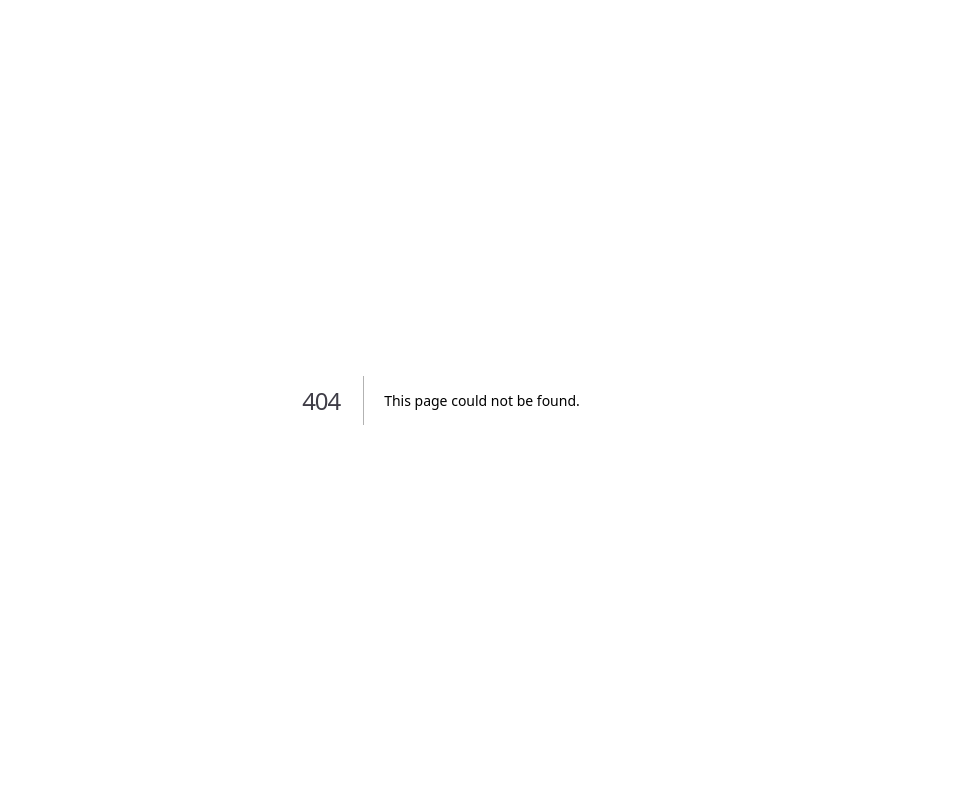
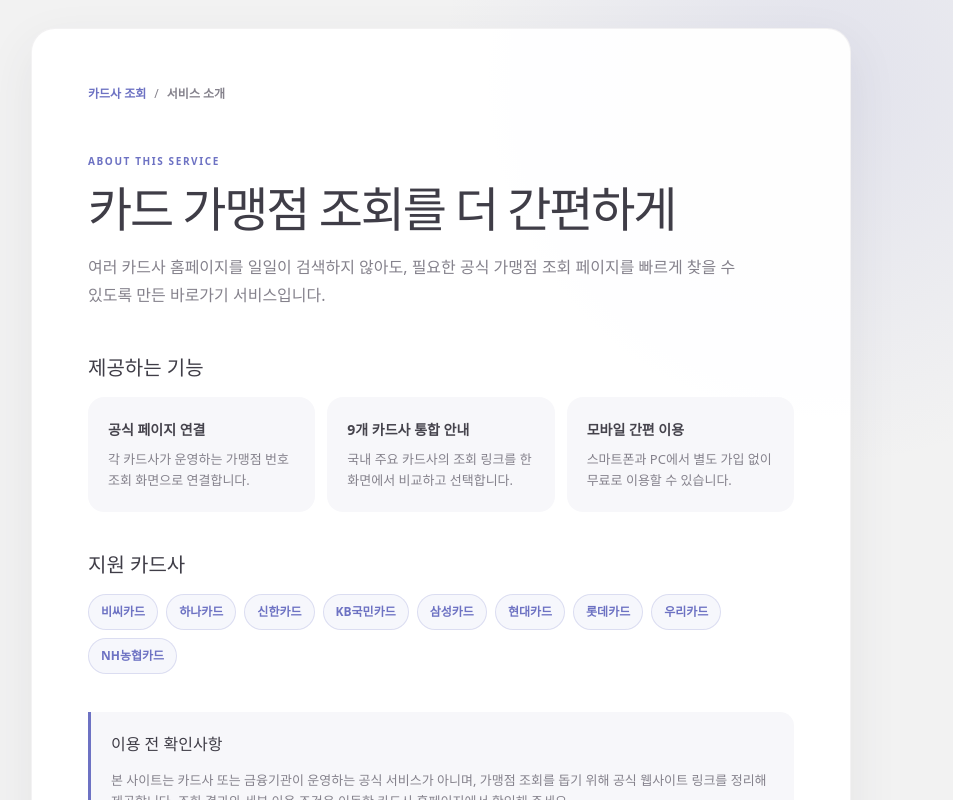
Before and after one commit to jereudinan/card-store-id-checker, a Next.js app: page /about in a window 1280 px wide. Before the commit this address had no page. Shown: the top 800 px of the page, without its empty margins (199-1152 px from the left). Built offline with nearby package versions, Linux system fonts and the light colour scheme.

Commit message:
SEO 최적화 및 서비스 소개 페이지 추가

```diff
--- /dev/null
+++ b/app/about/page.tsx
@@ -0,0 +1,104 @@
+import type { Metadata } from "next";
+
+export const metadata: Metadata = {
+  title: "서비스 소개",
+  description:
+    "카드 가맹점 조회 바로가기 서비스의 제공 기능, 이용 방법, 지원 카드사와 운영 원칙을 안내합니다.",
+  alternates: {
+    canonical: "/about/",
+  },
+  openGraph: {
+    title: "서비스 소개 | 카드 가맹점 조회",
+    description: "9개 카드사의 공식 가맹점 조회 페이지를 편리하게 찾는 방법",
+    url: "/about/",
+  },
+};
+
+const supportedCompanies = [
+  "비씨카드",
+  "하나카드",
+  "신한카드",
+  "KB국민카드",
+  "삼성카드",
+  "현대카드",
+  "롯데카드",
+  "우리카드",
+  "NH농협카드",
+];
+
+export default function AboutPage() {
+  const structuredData = {
+    "@context": "https://schema.org",
+    "@type": "WebPage",
+    name: "카드 가맹점 조회 서비스 소개",
+    url: "https://card-store-id-checker.pages.dev/about/",
+    description:
+      "국내 주요 카드사의 공식 가맹점 번호 조회 페이지를 한곳에서 연결하는 서비스 안내",
+    inLanguage: "ko-KR",
+  };
+
+  return (
+    <main className="about-shell">
+      <article className="about-card">
+        <nav className="about-nav" aria-label="주요 메뉴">
+          <a href="/">카드사 조회</a>
+          <span aria-hidden="true">/</span>
+          <strong>서비스 소개</strong>
+        </nav>
+
+        <header className="about-hero">
+          <span className="about-kicker">ABOUT THIS SERVICE</span>
+          <h1>카드 가맹점 조회를 더 간편하게</h1>
+          <p>
+            여러 카드사 홈페이지를 일일이 검색하지 않아도, 필요한 공식 가맹점
+            조회 페이지를 빠르게 찾을 수 있도록 만든 바로가기 서비스입니다.
+          </p>
+        </header>
+
+        <section className="about-section">
+          <h2>제공하는 기능</h2>
+          <div className="feature-list">
+            <div>
+              <strong>공식 페이지 연결</strong>
+              <p>각 카드사가 운영하는 가맹점 번호 조회 화면으로 연결합니다.</p>
+            </div>
+            <div>
+              <strong>9개 카드사 통합 안내</strong>
+              <p>국내 주요 카드사의 조회 링크를 한 화면에서 비교하고 선택합니다.</p>
+            </div>
+            <div>
+              <strong>모바일 간편 이용</strong>
+              <p>스마트폰과 PC에서 별도 가입 없이 무료로 이용할 수 있습니다.</p>
+            </div>
+          </div>
+        </section>
+
+        <section className="about-section">
+          <h2>지원 카드사</h2>
+          <ul className="company-tags">
+            {supportedCompanies.map((company) => (
+              <li key={company}>{company}</li>
+            ))}
+          </ul>
+        </section>
+
+        <section className="about-section notice-box">
+          <h2>이용 전 확인사항</h2>
+          <p>
+            본 사이트는 카드사 또는 금융기관이 운영하는 공식 서비스가 아니며,
+            가맹점 조회를 돕기 위해 공식 웹사이트 링크를 정리해 제공합니다.
+            조회 결과와 세부 이용 조건은 이동한 카드사 홈페이지에서 확인해 주세요.
+          </p>
+        </section>
+
+        <a className="primary-link" href="/">
+          카드사별 가맹점 조회하기
+        </a>
+      </article>
+      <script
+        type="application/ld+json"
+        dangerouslySetInnerHTML={{ __html: JSON.stringify(structuredData) }}
+      />
+    </main>
+  );
+}
--- a/app/globals.css
+++ b/app/globals.css
@@ -178,10 +178,145 @@ footer {
   display: flex;
   justify-content: center;
   align-items: center;
-  gap: 5px;
+  gap: 10px;
   margin-top: 13px;
   color: #96939c;
   font-size: 9px;
+}
+
+.about-link {
+  color: var(--brand);
+  font-weight: 700;
+  text-decoration: underline;
+  text-underline-offset: 3px;
+}
+
+.about-shell {
+  min-height: 100svh;
+  padding: 28px 18px;
+}
+
+.about-card {
+  width: min(100%, 820px);
+  margin: 0 auto;
+  padding: clamp(24px, 6vw, 56px);
+  border: 1px solid rgba(81, 79, 89, 0.07);
+  border-radius: 24px;
+  background: rgba(255, 255, 255, 0.94);
+  box-shadow: 0 18px 50px rgba(65, 62, 82, 0.08);
+}
+
+.about-nav {
+  display: flex;
+  gap: 8px;
+  color: var(--muted);
+  font-size: 12px;
+}
+
+.about-nav a {
+  color: var(--brand);
+  font-weight: 700;
+}
+
+.about-hero {
+  margin: 44px 0;
+}
+
+.about-kicker {
+  color: var(--brand);
+  font-size: 10px;
+  font-weight: 800;
+  letter-spacing: 0.16em;
+}
+
+.about-hero h1 {
+  margin-top: 10px;
+  font-size: clamp(30px, 7vw, 48px);
+}
+
+.about-hero p {
+  max-width: 650px;
+  margin: 16px 0 0;
+  color: var(--muted);
+  font-size: 16px;
+  line-height: 1.75;
+}
+
+.about-section {
+  margin-top: 38px;
+}
+
+.about-section h2 {
+  margin: 0 0 14px;
+  color: #3f3d47;
+  font-size: 20px;
+}
+
+.feature-list {
+  display: grid;
+  grid-template-columns: repeat(3, 1fr);
+  gap: 12px;
+}
+
+.feature-list > div {
+  padding: 20px;
+  border-radius: 16px;
+  background: #f7f7fa;
+}
+
+.feature-list strong {
+  color: #45434c;
+  font-size: 14px;
+}
+
+.feature-list p,
+.notice-box p {
+  margin: 8px 0 0;
+  color: var(--muted);
+  font-size: 13px;
+  line-height: 1.65;
+}
+
+.company-tags {
+  display: flex;
+  flex-wrap: wrap;
+  gap: 8px;
+  margin: 0;
+  padding: 0;
+  list-style: none;
+}
+
+.company-tags li {
+  padding: 8px 12px;
+  border: 1px solid rgba(109, 114, 195, 0.2);
+  border-radius: 999px;
+  color: var(--brand);
+  background: rgba(109, 114, 195, 0.06);
+  font-size: 12px;
+  font-weight: 700;
+}
+
+.notice-box {
+  padding: 20px;
+  border-left: 3px solid var(--brand);
+  border-radius: 0 14px 14px 0;
+  background: #f7f7fa;
+}
+
+.notice-box h2 {
+  font-size: 16px;
+}
+
+.primary-link {
+  display: flex;
+  justify-content: center;
+  margin-top: 40px;
+  padding: 15px 20px;
+  border-radius: 14px;
+  color: white;
+  background: var(--brand);
+  font-size: 14px;
+  font-weight: 800;
 }
 
 @keyframes card-in {
@@ -278,6 +413,24 @@ footer {
   }
 }
 
+@media (max-width: 620px) {
+  .about-shell {
+    padding: 12px;
+  }
+
+  .about-card {
+    border-radius: 18px;
+  }
+
+  .about-hero {
+    margin: 34px 0;
+  }
+
+  .feature-list {
+    grid-template-columns: 1fr;
+  }
+}
+
 @media (prefers-reduced-motion: reduce) {
   .company-card {
     animation: none;
--- a/app/layout.tsx
+++ b/app/layout.tsx
@@ -1,21 +1,53 @@
 import type { Metadata } from "next";
 import "./globals.css";
 
+const siteUrl = "https://card-store-id-checker.pages.dev";
+
 export const metadata: Metadata = {
-  title: "카드 가맹점 조회 바로가기",
-  description: "국내 9개 카드사의 가맹점 번호 조회 페이지를 한곳에서 빠르게 확인하세요.",
+  metadataBase: new URL(siteUrl),
+  title: {
+    default: "카드사 가맹점 조회 바로가기 | 가맹점 번호 확인",
+    template: "%s | 카드 가맹점 조회",
+  },
+  description:
+    "비씨·하나·신한·국민·삼성·현대·롯데·우리·농협카드의 공식 가맹점 번호 조회 페이지를 한곳에서 빠르게 찾아보세요.",
+  keywords: [
+    "카드사 가맹점 조회",
+    "카드 가맹점 번호 조회",
+    "가맹점 번호 확인",
+    "카드사 가맹점번호",
+    "신용카드 가맹점 조회",
+    "BC카드 가맹점 조회",
+    "국민카드 가맹점 조회",
+    "신한카드 가맹점 조회",
+  ],
+  alternates: {
+    canonical: "/",
+  },
   openGraph: {
-    title: "카드 가맹점 조회 바로가기",
-    description: "9개 카드사 공식 조회 페이지를 한곳에서",
+    title: "카드사 가맹점 조회 바로가기",
+    description: "9개 카드사의 공식 가맹점 번호 조회 페이지를 한곳에서 확인하세요.",
+    url: siteUrl,
+    siteName: "카드 가맹점 조회",
     locale: "ko_KR",
     type: "website",
     images: [{ url: "/og.png", width: 1536, height: 1024, alt: "카드 가맹점 조회 바로가기" }],
   },
   twitter: {
     card: "summary_large_image",
-    title: "카드 가맹점 조회 바로가기",
-    description: "9개 카드사 공식 조회 페이지를 한곳에서",
+    title: "카드사 가맹점 조회 바로가기",
+    description: "9개 카드사의 공식 가맹점 번호 조회 페이지를 한곳에서 확인하세요.",
     images: ["/og.png"],
+  },
+  robots: {
+    index: true,
+    follow: true,
+    googleBot: {
+      index: true,
+      follow: true,
+      "max-image-preview": "large",
+      "max-snippet": -1,
+    },
   },
   icons: {
     icon: "/favicon.svg",
--- a/app/page.tsx
+++ b/app/page.tsx
@@ -52,6 +52,16 @@ const cardCompanies = [
 ];
 
 export default function Home() {
+  const structuredData = {
+    "@context": "https://schema.org",
+    "@type": "WebSite",
+    name: "카드 가맹점 조회",
+    url: "https://card-store-id-checker.pages.dev/",
+    description:
+      "국내 9개 카드사의 공식 가맹점 번호 조회 페이지를 연결하는 바로가기 서비스",
+    inLanguage: "ko-KR",
+  };
+
   return (
     <main className="page-shell">
       <section className="directory" aria-labelledby="page-title">
@@ -61,11 +71,11 @@ export default function Home() {
             MERCHANT DIRECTORY
           </div>
           <h1 id="page-title">
-            카드 가맹점 번호를
+            카드사 가맹점 번호를
             <br />
             빠르게 확인하세요
           </h1>
-          <p>이용하실 카드사를 선택하면 공식 조회 페이지로 이동합니다.</p>
+          <p>카드사를 선택하면 공식 가맹점 번호 조회 페이지로 이동합니다.</p>
         </header>
 
         <div className="card-grid">
@@ -98,10 +108,18 @@ export default function Home() {
         </div>
 
         <footer>
-          <span aria-hidden="true">🔒</span>
-          각 카드사의 공식 웹사이트로 안전하게 연결됩니다.
+          <span>
+            <span aria-hidden="true">🔒</span> 각 카드사의 공식 웹사이트로 연결됩니다.
+          </span>
+          <a className="about-link" href="/about/">
+            서비스 소개
+          </a>
         </footer>
       </section>
+      <script
+        type="application/ld+json"
+        dangerouslySetInnerHTML={{ __html: JSON.stringify(structuredData) }}
+      />
     </main>
   );
 }
```
Also changed, not shown: public/robots.txt (added), 2 other files (tests, documents, lock files or other folders).
